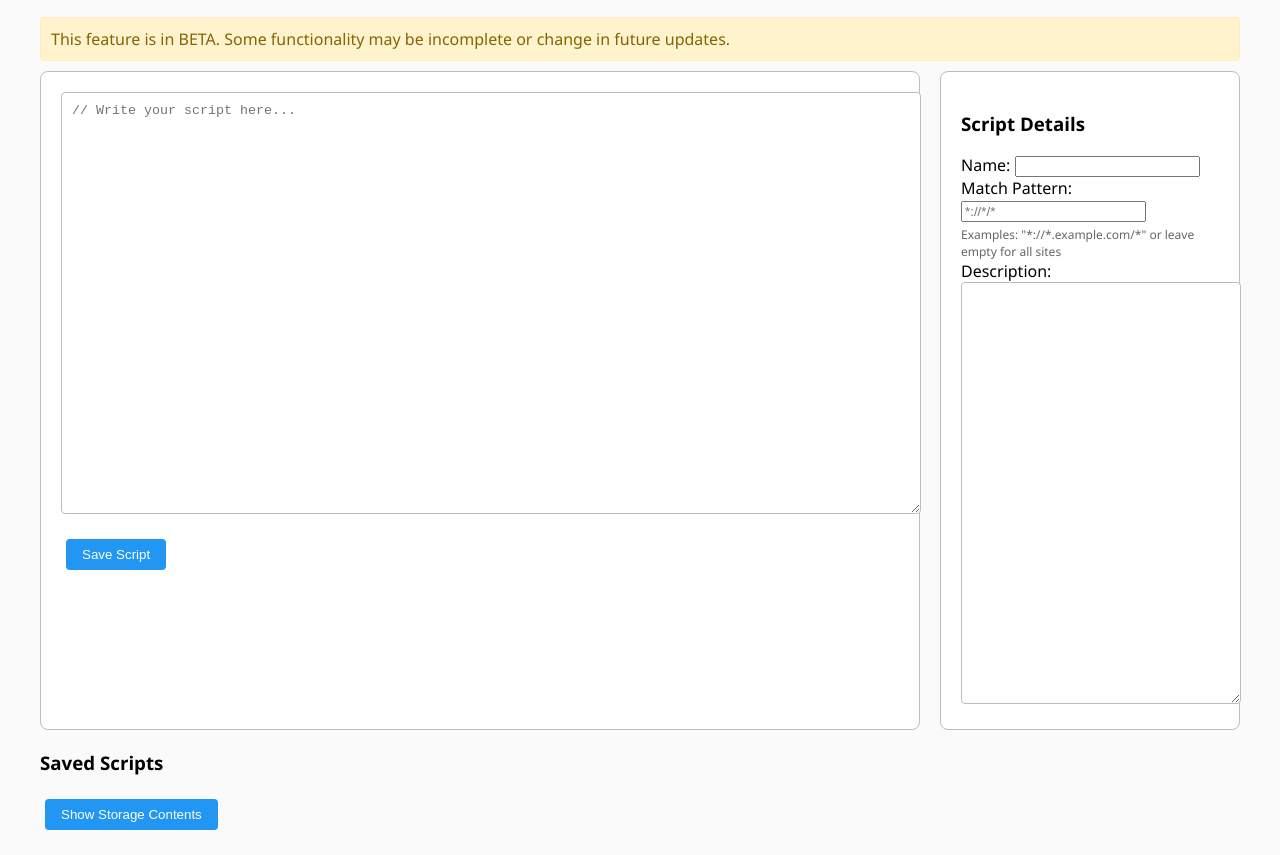
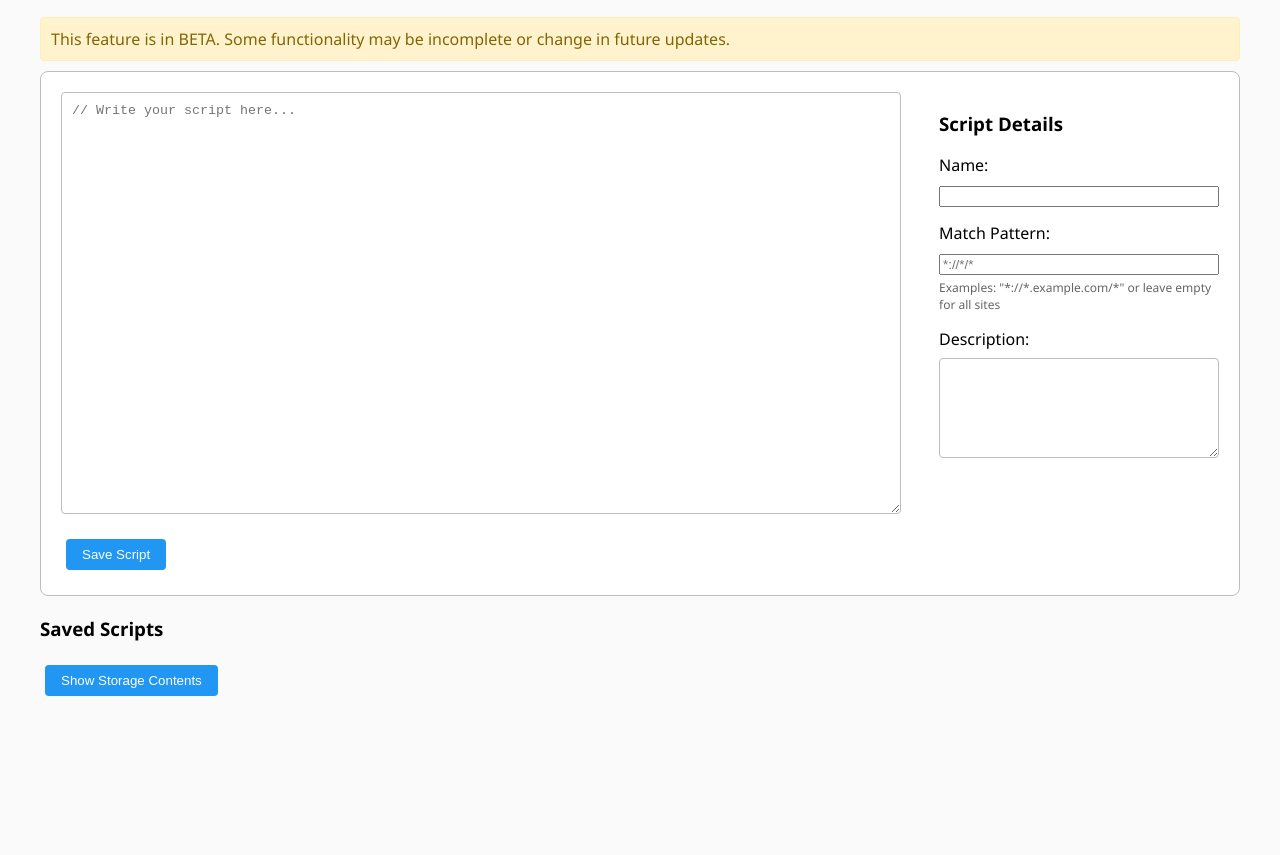
Before and after one commit to Pawel-Albert/utilities-for-testing-extension, a website built with Parcel: page src/pages/scripts/scripts.html in a window 1280 px wide. Shown: the part 76-931 px from the top of the page. After the commit the page ends 800 px from the top, so only its background shows below. Built offline with nearby package versions, Linux system fonts and the light colour scheme; some packages are replaced by stand-ins of ours.

Commit message:
script editor small ui  fixes

```diff
--- a/src/pages/scripts/scripts.html
+++ b/src/pages/scripts/scripts.html
@@ -29,20 +29,37 @@
         grid-template-columns: 1fr 300px;
         gap: 20px;
         margin-bottom: 20px;
-      }
-
-      .editor-main {
+        padding: 20px;
         background: white;
-        padding: 20px;
         border-radius: 8px;
         border: 1px solid var(--border);
       }
 
+      .editor-main {
+        padding-right: 20px;
+      }
+
       .editor-sidebar {
-        background: white;
-        padding: 20px;
-        border-radius: 8px;
-        border: 1px solid var(--border);
+        padding-left: 20px;
+      }
+
+      .editor-sidebar > div {
+        margin-bottom: 15px;
+      }
+
+      .editor-sidebar label {
+        display: block;
+        margin-bottom: 8px;
+      }
+
+      .editor-sidebar input,
+      .editor-sidebar textarea {
+        width: 100%;
+        box-sizing: border-box;
+      }
+
+      .editor-sidebar textarea {
+        height: 100px;
       }
 
       textarea {
```
